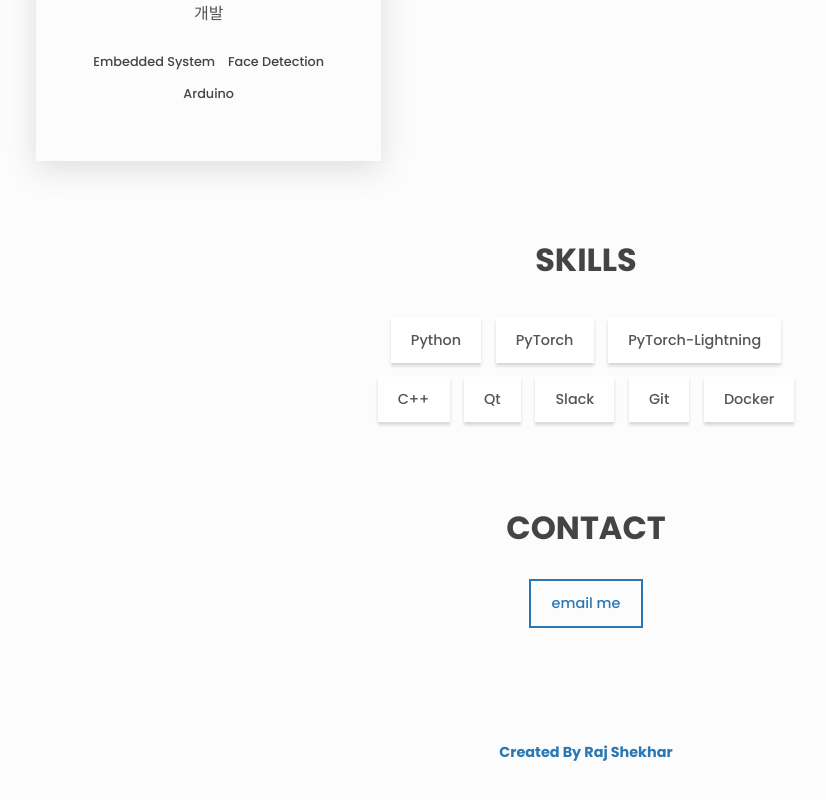
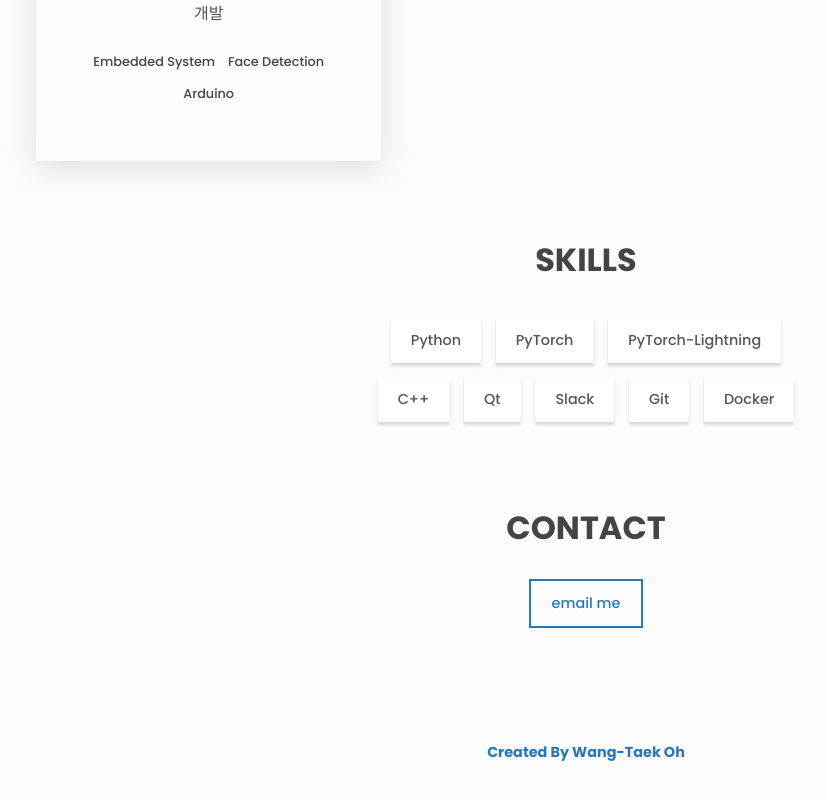
Before and after one commit to ohkingtaek/ohkingtaek.github.io, a React (Create React App) app: page / in a window 1280 px wide. Shown: the part 2949-3749 px from the top of the page, without its empty margins (54-880 px from the left). Built offline with nearby package versions, Linux system fonts and the light colour scheme.

Commit message:
revise data

```diff
--- a/src/components/Footer/Footer.js
+++ b/src/components/Footer/Footer.js
@@ -6,7 +6,7 @@ const Footer = () => (
       href='https://github.com/ohkingtaek/cleanfolio'
       className='link footer__link'
     >
-      Created By Raj Shekhar
+      Created By Wang-Taek Oh
     </a>
   </footer>
 )
--- a/src/portfolio.js
+++ b/src/portfolio.js
@@ -10,7 +10,7 @@ const about = {
   role: 'Deep Learning Enginner',
   description:
     "Hello, I'm undergraduate researcher in Sahmyook University. \nI'm interested in computer vision fields, including image restoration, panoptic segmentation, and application of AI to physical therapy. \nI hope my AI technology will soon have a great strength in the world.",
-  CV: 'https://example.com',
+  CV: 'https://docs.google.com/document/d/e/2PACX-1vSd_V5zVtDz-bSJBYrTlcy4MKCc5noUau8-quZAdMIyVysw5Zi18Yus9yPYBcYFRhLDWS9Rc7Ip4JcK/pub',
   social: {
     linkedin: 'https://www.linkedin.com/in/ohkingtaek/',
     github: 'https://github.com/ohkingtaek',
```
Also changed, not shown: 1 other file (tests, documents, lock files or other folders).
